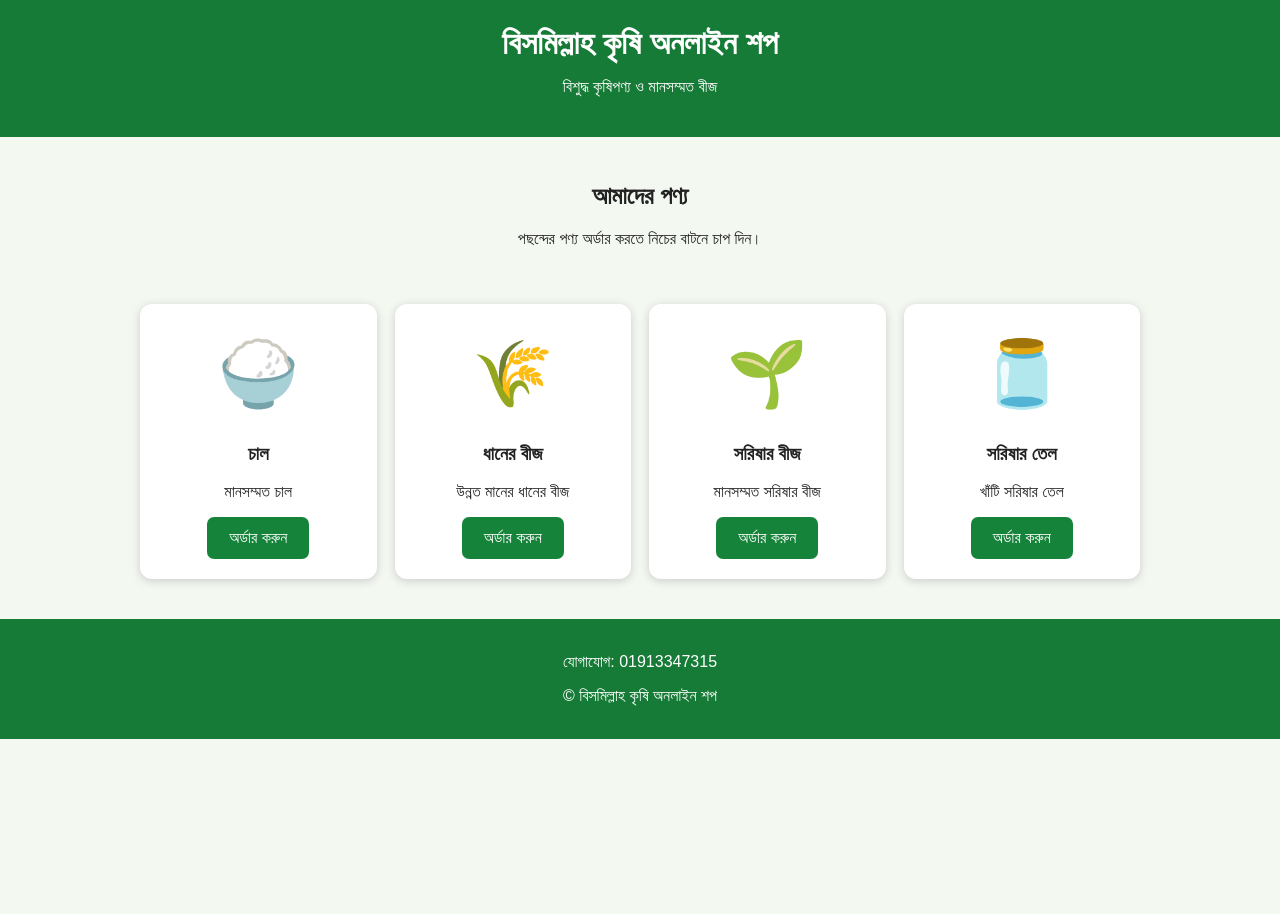
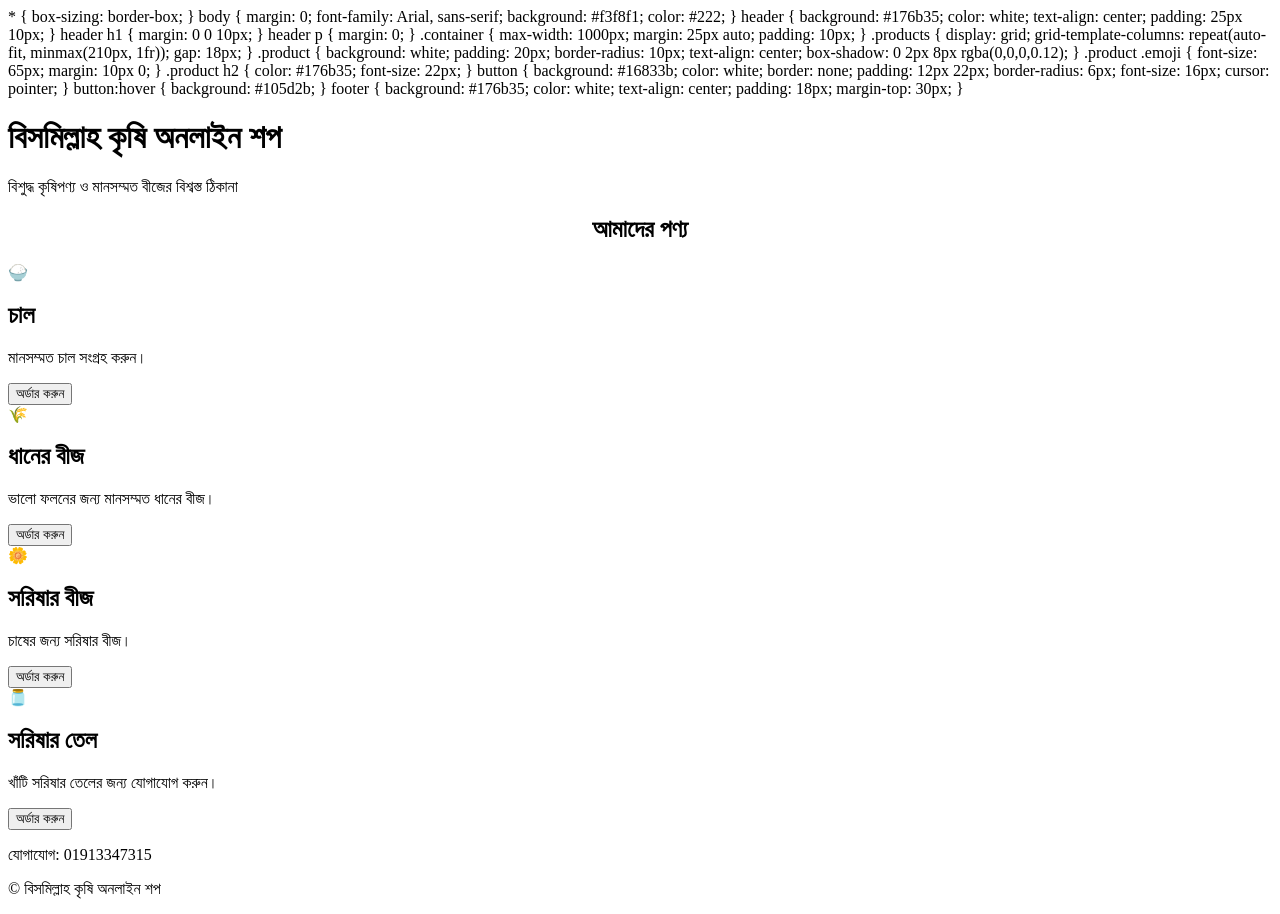
Before and after one commit to gmostofa14-lang/Bismillah-krishi, a plain HTML site: page index.html in a window 1280 px wide. Before the commit the page ends 800 px from the top, so only its background shows below. Drawn offline with Linux system fonts and the light colour scheme.

Commit message:
Update index.html

```diff
--- a/index.html
+++ b/index.html
@@ -4,7 +4,6 @@
 <head>
   <meta charset="UTF-8">
   <meta name="viewport" content="width=device-width, initial-scale=1.0">
-
   <title>বিসমিল্লাহ কৃষি অনলাইন শপ</title>
 
  <!-- Google Analytics -->
@@ -15,59 +14,82 @@ function gtag(){dataLayer.push(arguments);}
 gtag('js', new Date());
 gtag('config', 'G-SC1Q3MONQH');
 </script>
+    * {
+      box-sizing: border-box;
+    }
 
-<style>
     body {
       margin: 0;
       font-family: Arial, sans-serif;
-  background: #f3f8f0;
+      background: #f3f8f1;
       color: #222;
     }
+
     header {
-  background: #167b36;
+      background: #176b35;
       color: white;
       text-align: center;
       padding: 25px 10px;
     }
-header h1 { margin: 0; }
-.hero {
-  text-align: center;
-  padding: 25px 10px;
+
+    header h1 {
+      margin: 0 0 10px;
     }
+
+    header p {
+      margin: 0;
+    }
+
+    .container {
+      max-width: 1000px;
+      margin: 25px auto;
+      padding: 10px;
+    }
+
     .products {
       display: grid;
       grid-template-columns: repeat(auto-fit, minmax(210px, 1fr));
       gap: 18px;
-  padding: 15px;
-  max-width: 1000px;
-  margin: auto;
     }
-.card {
+
+    .product {
       background: white;
-  border-radius: 12px;
       padding: 20px;
+      border-radius: 10px;
       text-align: center;
-  box-shadow: 0 2px 8px #ccc;
+      box-shadow: 0 2px 8px rgba(0,0,0,0.12);
     }
-.photo {
+
+    .product .emoji {
       font-size: 65px;
-  padding: 12px;
+      margin: 10px 0;
     }
+
+    .product h2 {
+      color: #176b35;
+      font-size: 22px;
+    }
+
     button {
-  background: #16833a;
+      background: #16833b;
       color: white;
       border: none;
       padding: 12px 22px;
-  border-radius: 7px;
+      border-radius: 6px;
       font-size: 16px;
       cursor: pointer;
     }
+
+    button:hover {
+      background: #105d2b;
+    }
+
     footer {
-  background: #167b36;
+      background: #176b35;
       color: white;
       text-align: center;
       padding: 18px;
-  margin-top: 25px;
+      margin-top: 30px;
     }
   </style>
 </head>
@@ -76,45 +98,44 @@ footer {
 
   <header>
     <h1>বিসমিল্লাহ কৃষি অনলাইন শপ</h1>
-<p>বিশুদ্ধ কৃষিপণ্য ও মানসম্মত বীজ</p>
+    <p>বিশুদ্ধ কৃষিপণ্য ও মানসম্মত বীজের বিশ্বস্ত ঠিকানা</p>
   </header>
 
-<section class="hero">
-<h2>আমাদের পণ্য</h2>
-<p>পছন্দের পণ্য অর্ডার করতে নিচের বাটনে চাপ দিন।</p>
-</section>
+  <main class="container">
+    <h2 style="text-align:center;">আমাদের পণ্য</h2>
 
-<section class="products">
+    <div class="products">
 
-<div class="card">
-<div class="photo">🍚</div>
-<h3>চাল</h3>
-<p>মানসম্মত চাল</p>
+      <div class="product">
+        <div class="emoji">🍚</div>
+        <h2>চাল</h2>
+        <p>মানসম্মত চাল সংগ্রহ করুন।</p>
         <button onclick="order('চাল')">অর্ডার করুন</button>
       </div>
 
-<div class="card">
-<div class="photo">🌾</div>
-<h3>ধানের বীজ</h3>
-<p>উন্নত মানের ধানের বীজ</p>
+      <div class="product">
+        <div class="emoji">🌾</div>
+        <h2>ধানের বীজ</h2>
+        <p>ভালো ফলনের জন্য মানসম্মত ধানের বীজ।</p>
         <button onclick="order('ধানের বীজ')">অর্ডার করুন</button>
       </div>
 
-<div class="card">
-<div class="photo">🌱</div>
-<h3>সরিষার বীজ</h3>
-<p>মানসম্মত সরিষার বীজ</p>
+      <div class="product">
+        <div class="emoji">🌼</div>
+        <h2>সরিষার বীজ</h2>
+        <p>চাষের জন্য সরিষার বীজ।</p>
         <button onclick="order('সরিষার বীজ')">অর্ডার করুন</button>
       </div>
 
-<div class="card">
-<div class="photo">🫙</div>
-<h3>সরিষার তেল</h3>
-<p>খাঁটি সরিষার তেল</p>
+      <div class="product">
+        <div class="emoji">🫙</div>
+        <h2>সরিষার তেল</h2>
+        <p>খাঁটি সরিষার তেলের জন্য যোগাযোগ করুন।</p>
         <button onclick="order('সরিষার তেল')">অর্ডার করুন</button>
       </div>
 
-</section>
+    </div>
+  </main>
 
   <footer>
     <p>যোগাযোগ: 01913347315</p>
```
Lines whose indentation alone changed are shown as unchanged.
